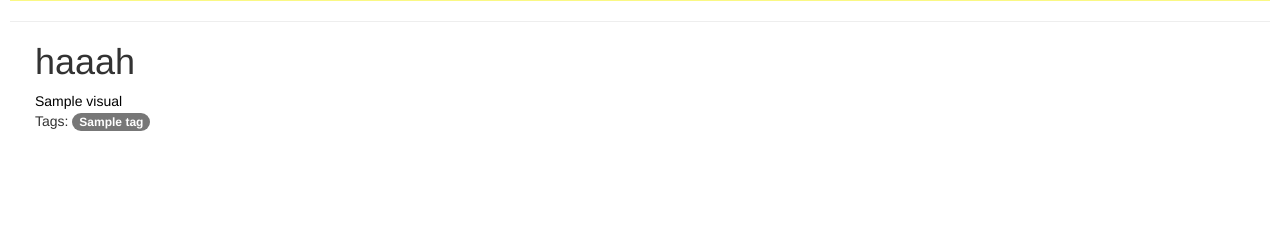
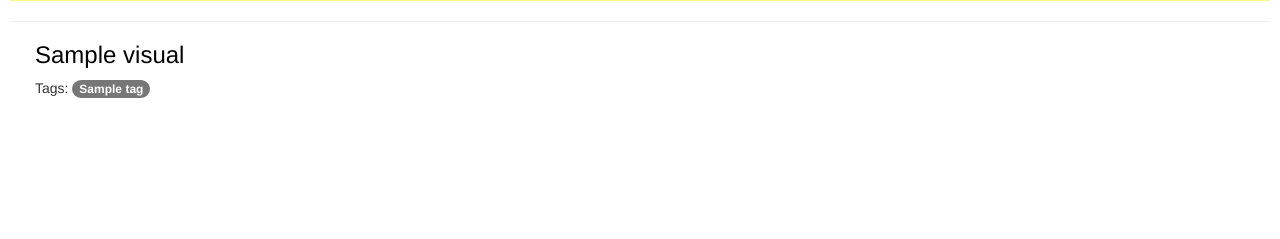
Before and after one commit to kono10/NovskyProject, a Django app: page / in a window 1280 px wide. Shown: the part 170-409 px from the top of the page. Run offline with Django 4.2, Linux system fonts and the light colour scheme; tables that the repository leaves empty hold one stand-in row (values such as "Sample post"); some libraries are stand-ins or nearby versions.

```diff
--- a/NovskyProject/visuals/templates/visuals/index.html
+++ b/NovskyProject/visuals/templates/visuals/index.html
@@ -23,7 +23,6 @@
 {% if latest_visual_list %}
     {% for visual in latest_visual_list %}
 	<h3>
-			<h1> haaah </h1>
 		<a href="{% url 'visuals:detail' visual.id %}" style="text-decoration: solid; color:black;">{{ visual.name }}</a>
 	</h3>
 	<p>
```
